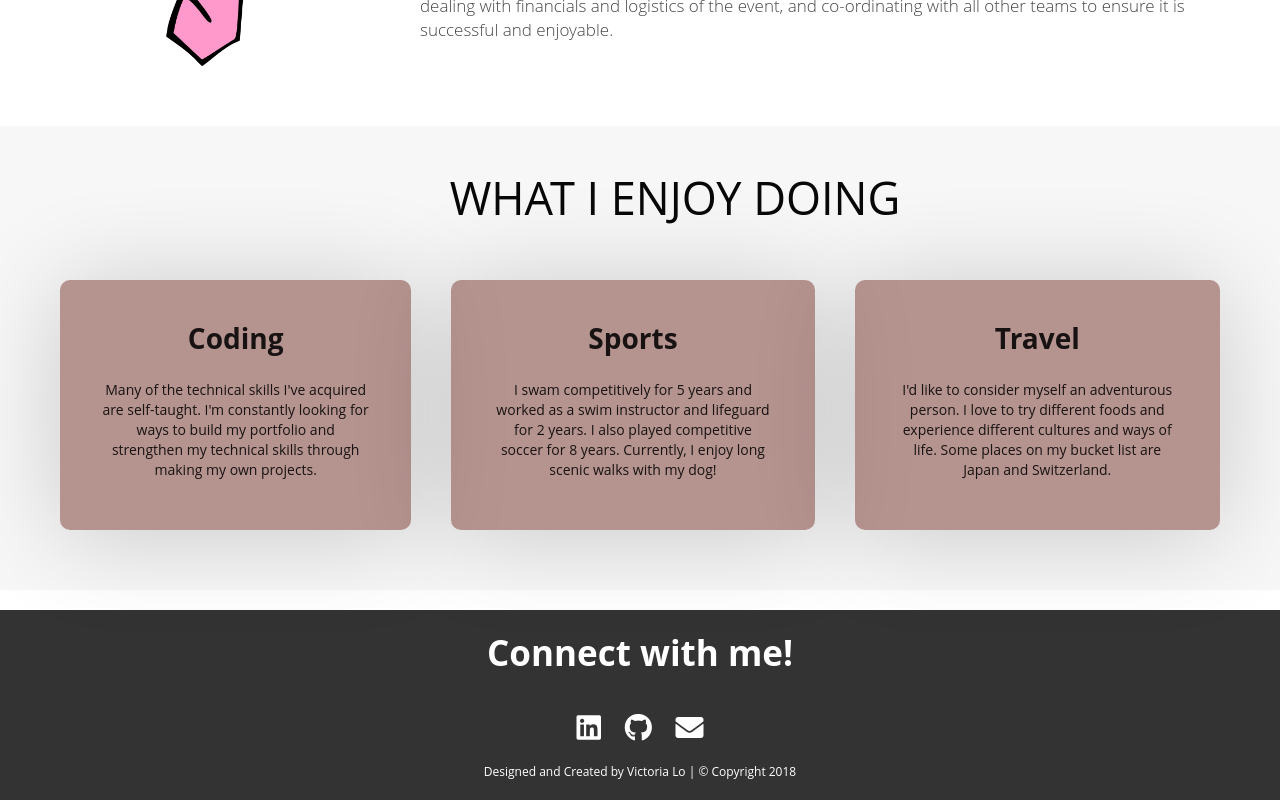
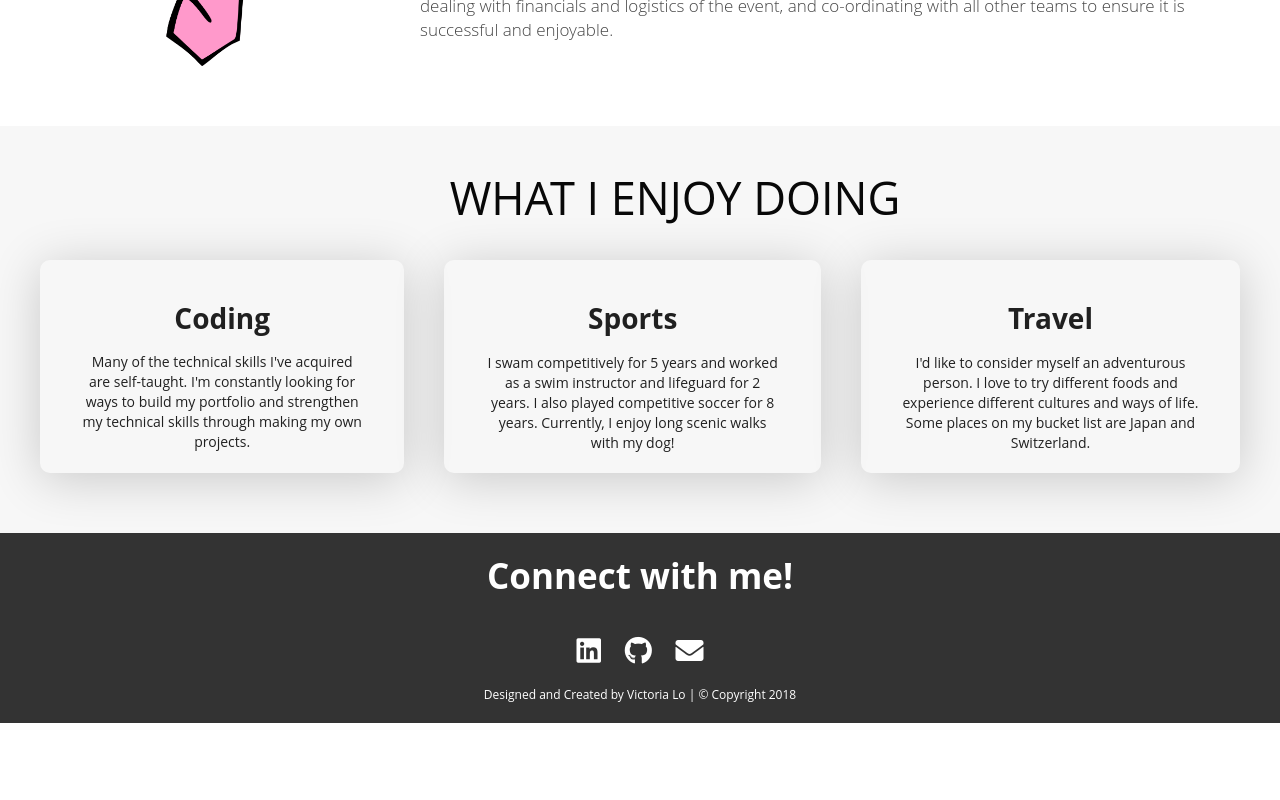
Before and after one commit to vicctorialo/personal-website, a React (Create React App) app: page / in a window 1280 px wide. Shown: the part 3148-3948 px from the top of the page. After the commit the page ends 3871 px from the top, so only its background shows below. Built offline with nearby package versions, Linux system fonts and the light colour scheme; a web font is replaced by a local one.

Commit message:
edit styles for desktop

```diff
--- a/src/Components/Passions.css
+++ b/src/Components/Passions.css
@@ -15,7 +15,6 @@
 }
 
 .flex-container-passions {
-  margin: 20px;
   display: flex;
   flex-direction: row;
   padding: 10px 20px 40px 20px;
@@ -23,17 +22,17 @@
 
 .flex-container-passions > div {
   flex: 1 1 auto;
-  box-shadow: 0 6px 100px 0 rgba(0, 0, 0, 0.19);
+  box-shadow: 0 6px 50px 0 rgba(0, 0, 0, 0.19);
   border-radius: 10px;
   text-align: center;
   margin: 20px;
   padding: 10px 20px;
 }
 
-.passions-coding,
-.passions-sports,
-.passions-travel {
+.passions-block {
   background-color: rgba(100, 26, 16, 0.45);
+  display: flex;
+  flex-direction: column;
 }
 
 #passions-title {
@@ -53,8 +52,10 @@
 }
 
 .passions-desc {
-  padding: 10px 20px;
-  height: 150px;
+  position: relative;
+  margin-top: 5%;
+  padding: 0 20px 10px 20px;
+  height: 80%;
 }
 .passions-item {
   border: 2px solid black;
```
